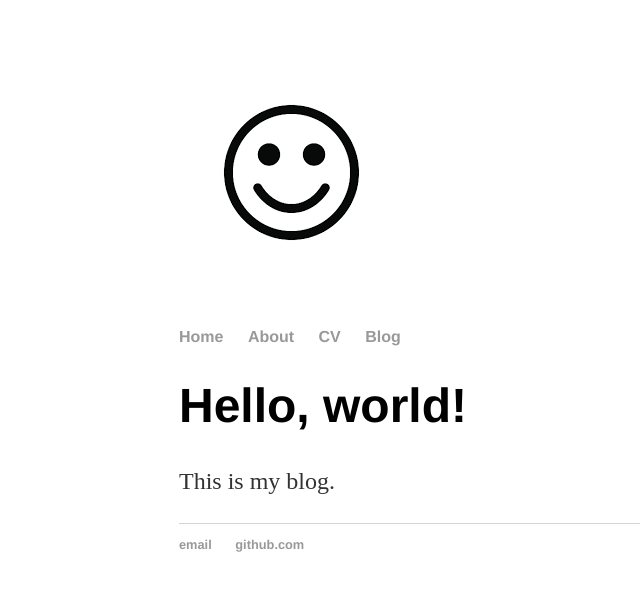
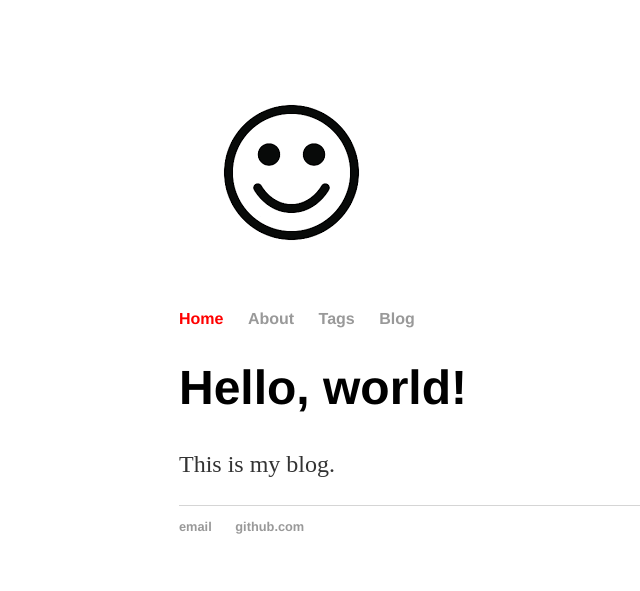
Before and after one commit to MinChunJheng/MinChunJheng.github.io, a Jekyll site: the page built from index.html, in a window 1280 px wide. Shown: the top 591 px of the page, without its empty margins (13-653 px from the left). Built offline with Jekyll 4.4.1, drawn with Linux system fonts in a browser that asks for light colours.

Commit message:
Update default.html

```diff
--- a/_layouts/default.html
+++ b/_layouts/default.html
@@ -6,15 +6,8 @@
 			<link rel="stylesheet" type="text/css" href="/css/main.css">
 		</head>
 		<body>
-			<h1><a href="/"><img src="img/smile.png" alt="logo"></a></h1>
-			<nav>
-	    		<ul>
-	        		<li><a href="/">Home</a></li>
-		        	<li><a href="/about">About</a></li>
-	        		<li><a href="/cv">CV</a></li>
-	        		<li><a href="/blog">Blog</a></li>
-	    		</ul>
-			</nav>
+			<h4><a href="/"><img src="img/smile.png" alt="logo"></a></h1>
+			{% include navigation.html %}
 			<div class="container">
 
 			{{ content }}
```
